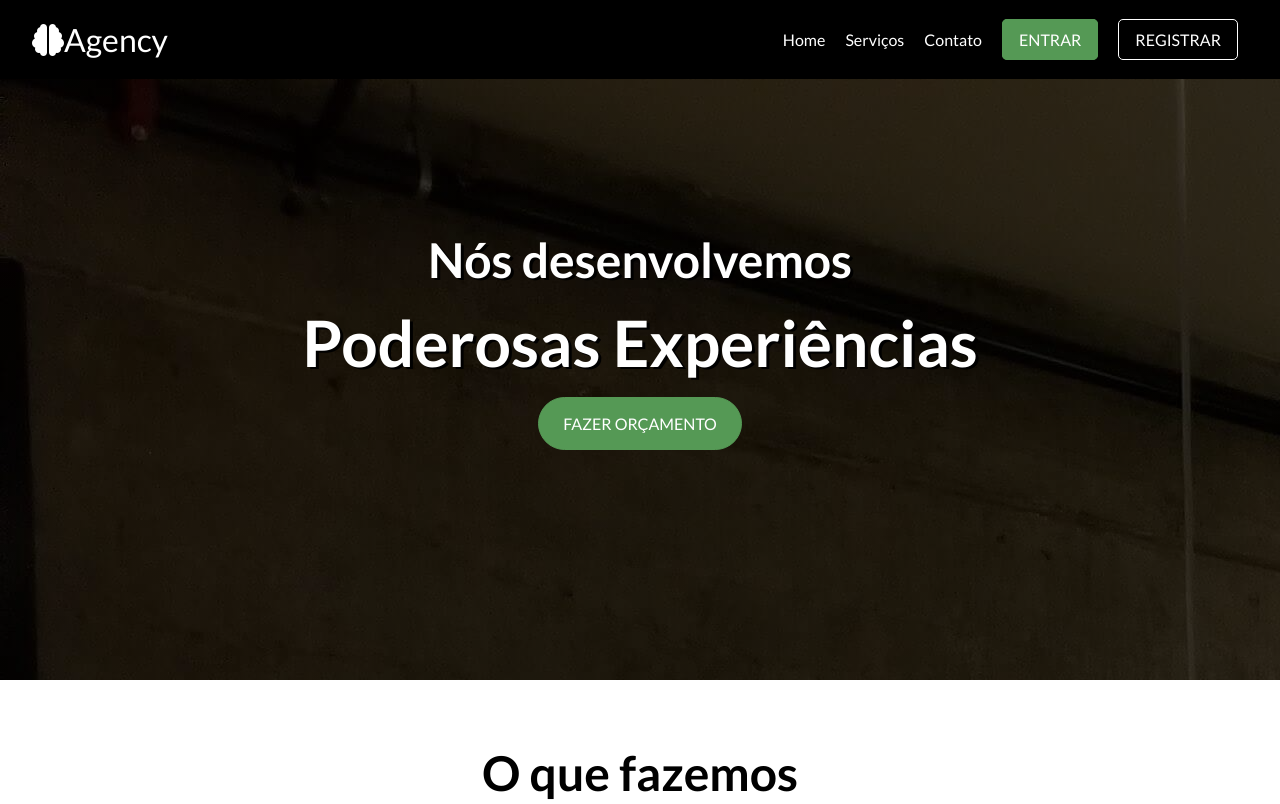
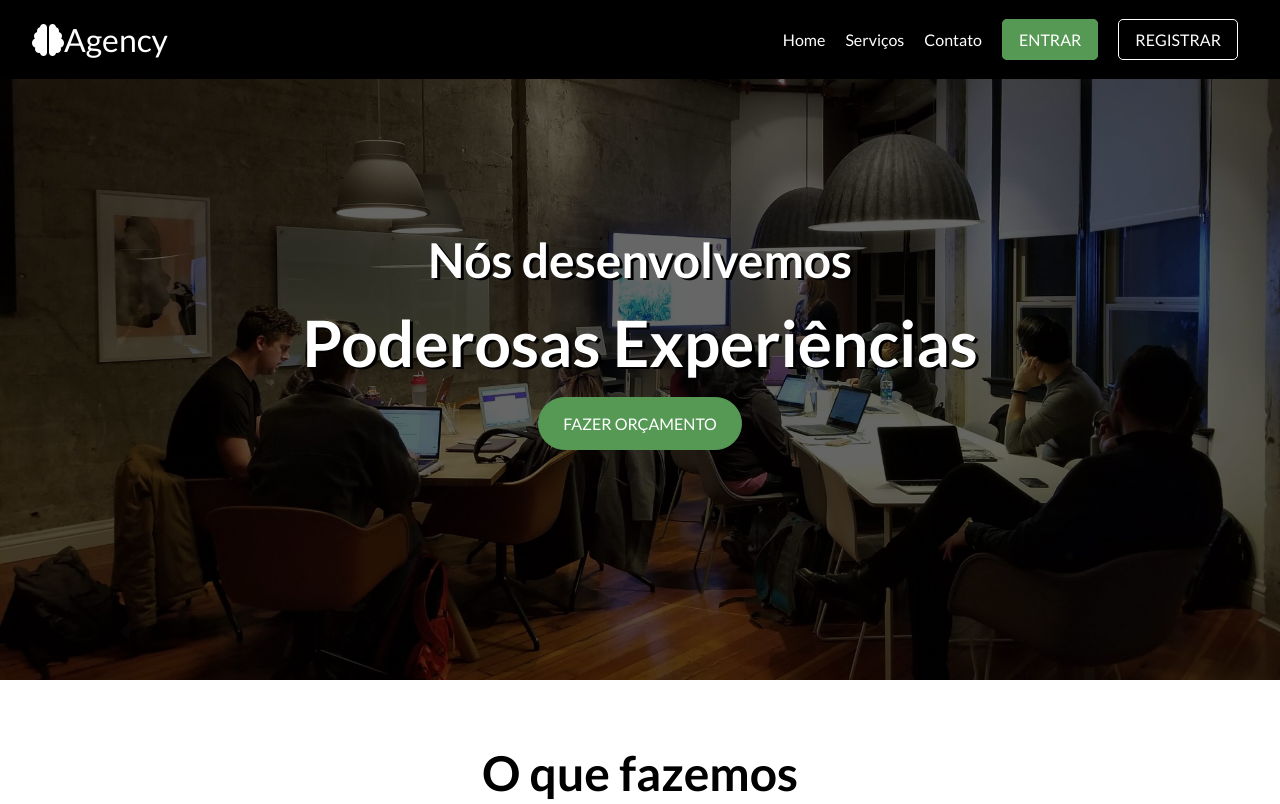
Before and after one commit to linusmanuel/agency, a website: page index.html in a window 1280 px wide. Shown: the top 804 px of the page. Drawn offline with Linux system fonts and the light colour scheme.

Commit message:
fix: Adjusted background-image

```diff
--- a/src/style/layout/_header.scss
+++ b/src/style/layout/_header.scss
@@ -1,6 +1,6 @@
 #main-banner {
   @include background;
-  background: linear-gradient(rgba(0,0,0, .6), rgba(0,0,0, .6)), url('../src/images/office.jpg');
+  background-image: linear-gradient(rgba(0,0,0, .6), rgba(0,0,0, .6)), url('../src/images/office.jpg');
   height: 85vh;
 
   .nav-container {
```
Also changed, not shown: styles/style.min.css.
